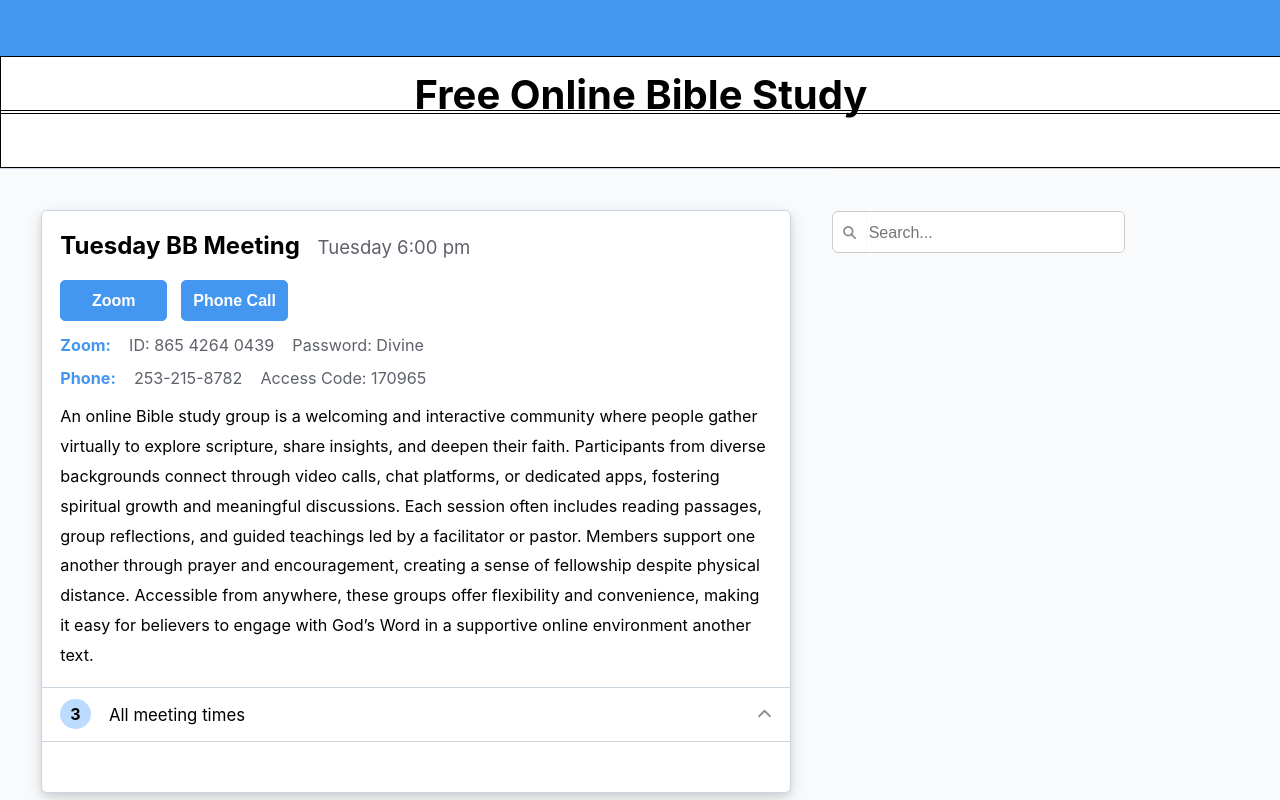
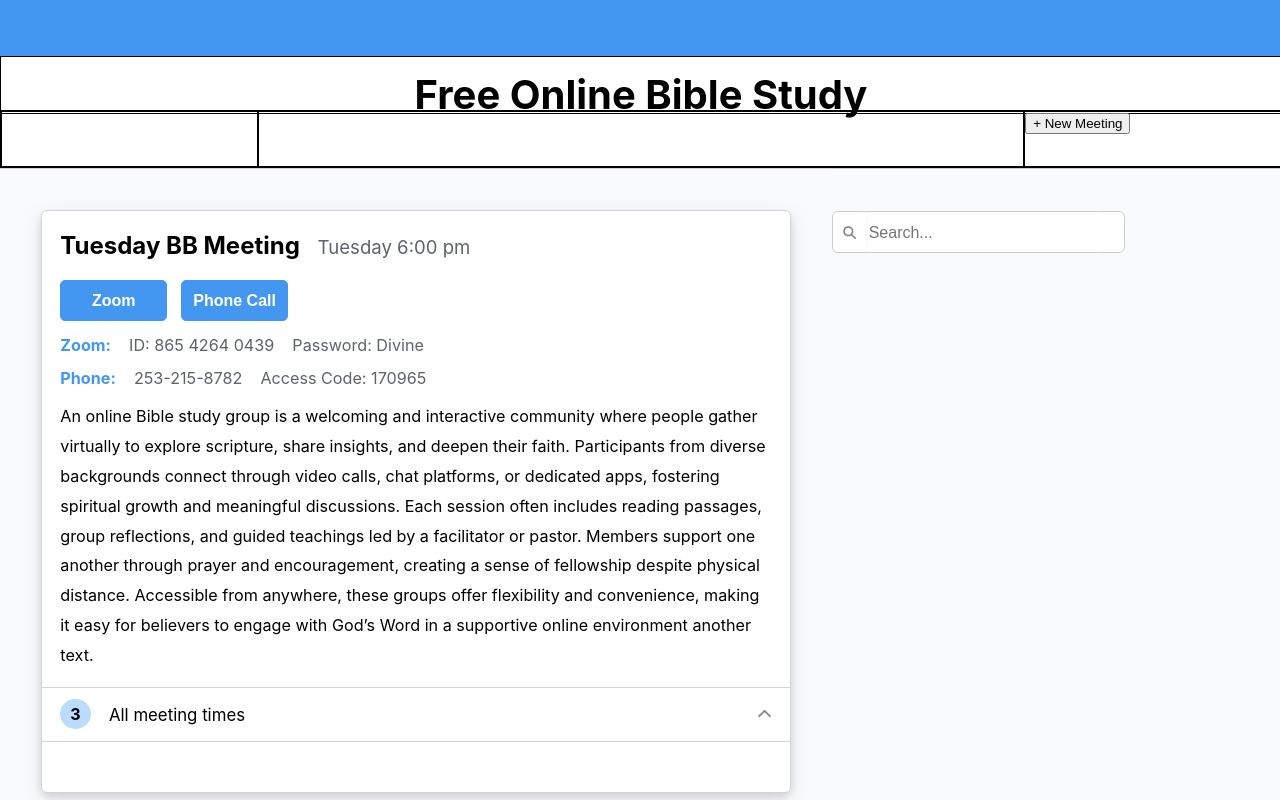
Before and after one commit to nburuchara/obs, a React (Create React App) app: page / in a window 1280 px wide. Built offline with nearby package versions, Linux system fonts and the light colour scheme.

Commit message:
Landing page

```diff
--- a/src/landing/LandingPg.js
+++ b/src/landing/LandingPg.js
@@ -62,6 +62,27 @@ const Styles = styled.div  `
     width: 100%;
     height: 50%;
     border: 1px solid black;
+    display: flex;
+    justify-content: space-between;
+}
+
+.header-details-container-left {
+    width: 20%;
+    border: 1px solid black;
+}
+
+.header-details-container-mid {
+    width: 60%;
+    border: 1px solid black;
+}
+
+.header-details-container-right {
+    width: 20%;
+    border: 1px solid black;
+}
+
+.header-details-container-right button {
+
 }
 
     // - MAIN SECTION BODY - //
@@ -680,7 +701,15 @@ export default class LandingPage extends Component {
                                 <h1>Free Online Bible Study</h1>
                             </div>
                             <div className='header-details-container'>
+                                <div className='header-details-container-left'>
 
+                                </div>
+                                <div className='header-details-container-mid'>
+
+                                </div>
+                                <div className='header-details-container-right'>
+                                    <button>+ New Meeting</button>
+                                </div>
                             </div>
                         </div>
                         <div className='main-section-body'>
```
